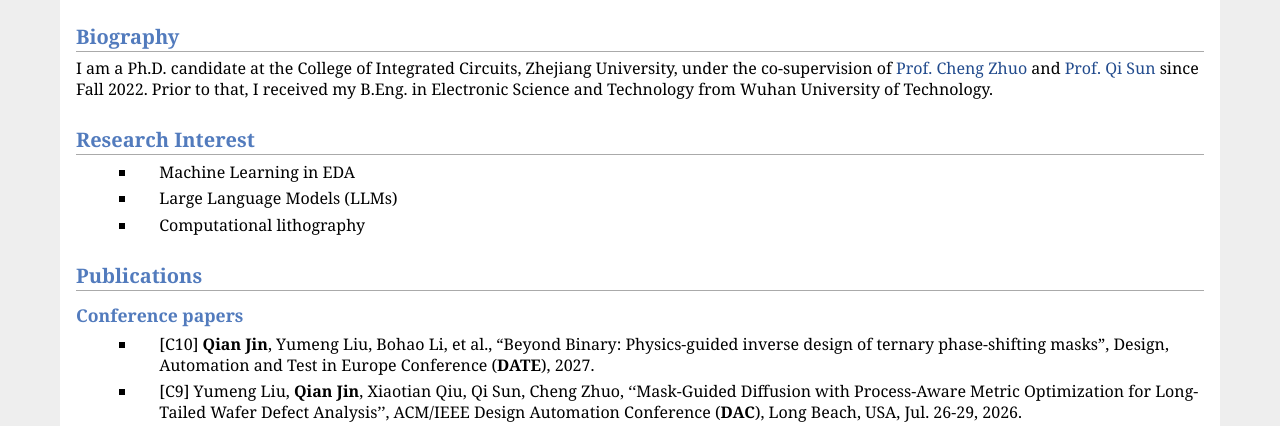
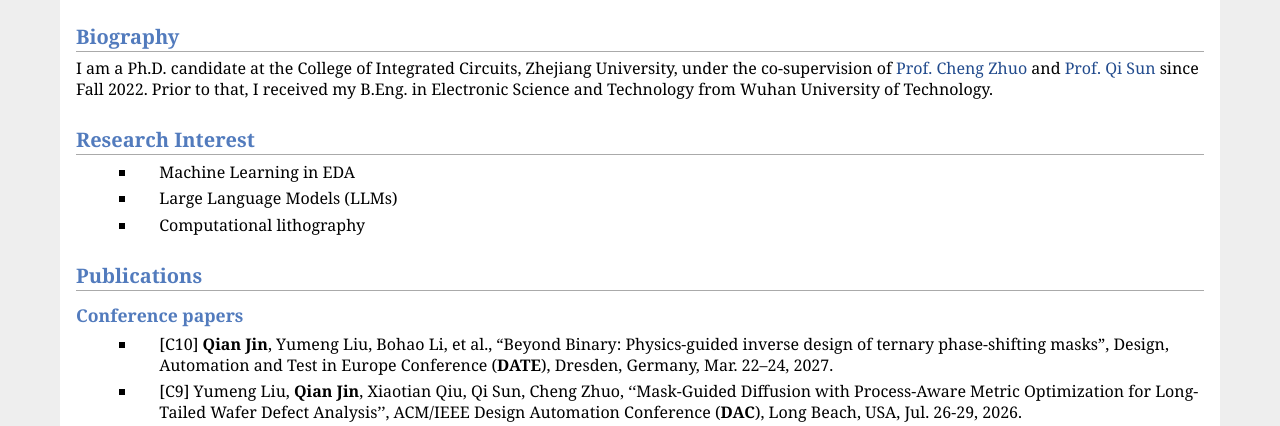
Before and after one commit to 1201jin/1201jin.github.io, a plain HTML site: page index.html in a window 1280 px wide. Shown: the part 310-736 px from the top of the page. Drawn offline with Linux system fonts and the light colour scheme; files that its build step writes are made by us from their sources.

Commit message:
Add DATE 2027 conference location and dates
Added location and date details for a conference paper.

```diff
--- a/index.html
+++ b/index.html
@@ -34,7 +34,7 @@
 <h2>Publications</h2>
 <h3>Conference papers</h3>
 <ul>
-<li><p>[C10] <b>Qian Jin</b>, Yumeng Liu, Bohao Li, et al., &ldquo;Beyond Binary: Physics-guided inverse design of ternary phase-shifting masks&rdquo;, Design, Automation and Test in Europe Conference (<b>DATE</b>), 2027.</p>
+<li><p>[C10] <b>Qian Jin</b>, Yumeng Liu, Bohao Li, et al., &ldquo;Beyond Binary: Physics-guided inverse design of ternary phase-shifting masks&rdquo;, Design, Automation and Test in Europe Conference (<b>DATE</b>), Dresden, Germany, Mar. 22–24, 2027.</p>
 </li>
 <li><p>[C9] Yumeng Liu, <b>Qian Jin</b>, Xiaotian Qiu, Qi Sun, Cheng Zhuo, &lsquo;&lsquo;Mask-Guided Diffusion with Process-Aware Metric Optimization for Long-Tailed Wafer Defect Analysis&rsquo;&rsquo;, ACM/IEEE Design Automation Conference (<b>DAC</b>), Long Beach, USA, Jul. 26-29, 2026.</p>
 </li>
```
